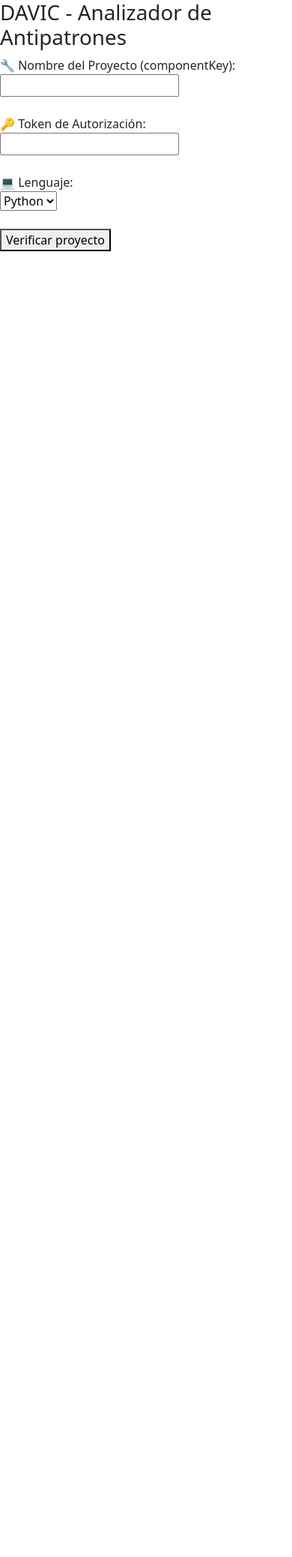
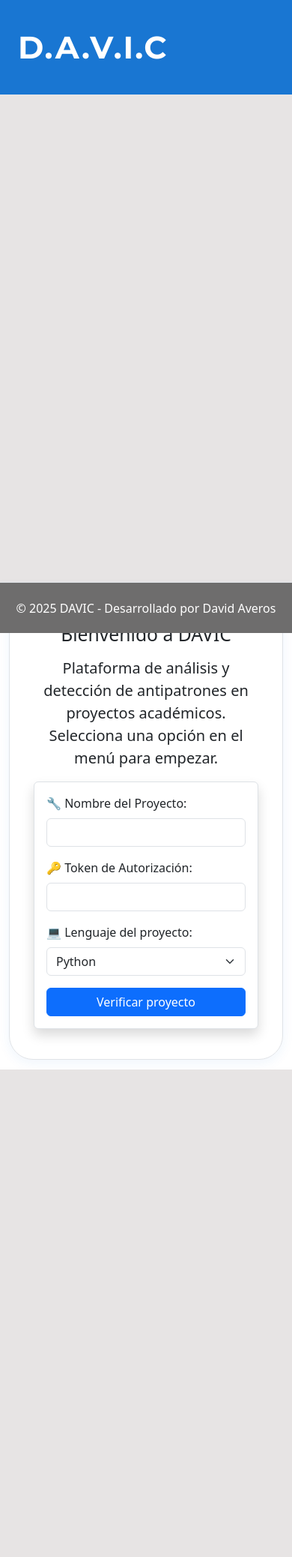
Before and after one commit to Mr-DUDU/davic-antipatron-detector, a Flask app: page / in a window 390 px wide. Shown: the whole page at 75% size. Before the commit the page ends 335 px from the top, so only its background shows below. Run offline with Flask 3, Linux system fonts and the light colour scheme.

Commit message:
feat(ui): estructura base de frontend con layout responsivo y estilos iniciales
- Layout con header (azul DAVIC), cuerpo en grid 3 columnas y footer
- Header y footer con bordes sutiles para separación visual
- Sección central con borde redondeado y sombra para formulario
- Integración de favicon personalizado y fuente Montserrat
- Preparado para agregar formulario en siguiente iteración

```diff
--- /dev/null
+++ b/static/css/style.css
@@ -0,0 +1,71 @@
+html, body, .main-wrapper {
+    height: 100%;
+    min-height: 100vh;
+}
+.app-title {
+    font-family: 'Montserrat', Arial, sans-serif;
+    font-size: 2.6rem;
+    letter-spacing: 2px;
+    color: #fff;
+    font-weight: 700;
+}
+:root {
+    --davic-blue: #1976d2; /* Puedes cambiar este color según tu logo */
+    --lateral-grey: #e7e4e4;
+}
+
+.main-wrapper {
+    display: flex;
+    flex-direction: column;
+    height: 100vh;
+}
+header {
+    flex: 0 0 15%;
+    min-height: 80px;
+    background: var(--davic-blue) !important;
+    color: #fff !important;
+    border-bottom: 1.5px solid #e0e3e7;  /* borde sutil abajo */
+    box-shadow: 0 2px 4px rgba(25, 118, 210, 0.03); /* sombra muy suave opcional */
+}
+
+main {
+    flex: 1 0 75%;
+    background: #fff;
+    padding: 0; /* sin padding para ajustar bien el grid */
+}
+.lateral-bg {
+    background: var(--lateral-grey);
+    height: 100vh; /* ayuda a estirar visualmente toda la columna */
+}
+.bg-white {
+    background: #fff !important;
+}
+/* Centro del main */
+.centro-card {
+    border-radius: 2rem;      /* bordes bien circulares */
+    border: 1.5px solid #e0e3e7;
+    box-shadow: 0 4px 16px rgba(25, 118, 210, 0.07);
+    padding: 2.5rem 2rem;
+    width: 100%;
+    max-width: 480px; /* ajustable al gusto */
+}
+
+/* Para responsividad en pantallas pequeñas */
+@media (max-width: 991px) {
+    .col-5 {
+        flex: 0 0 100%;
+        max-width: 100%;
+    }
+    .lateral-bg {
+        display: none;
+    }
+}
+
+footer {
+    flex: 0 0 8%;
+    min-height: 50px;
+    background: #6e6d6d;
+    color: #fff;
+    border-top: 1.5px solid #e0e3e7;  /* borde sutil arriba */
+    box-shadow: 0 -2px 4px rgba(25, 118, 210, 0.02); /* sombra muy suave opcional */
+}
--- a/templates/index.html
+++ b/templates/index.html
@@ -1,30 +1,133 @@
 <!DOCTYPE html>
 <html lang="es">
   <head>
-    <meta charset="UTF-8">
-    <title>DAVIC - Análisis</title>
-    <link href="https://cdn.jsdelivr.net/npm/bootstrap@5.3.0/dist/css/bootstrap.min.css" rel="stylesheet">
+    <meta charset="UTF-8" />
+    <meta name="viewport" content="width=device-width, initial-scale=1.0" />
+    <title>DAVIC - Inicio</title>
+    <!-- Bootstrap 5 CDN -->
+    <link
+      href="https://cdn.jsdelivr.net/npm/bootstrap@5.3.3/dist/css/bootstrap.min.css"
+      rel="stylesheet"
+    />
+    <!-- Google Fonts: Montserrat -->
+    <link
+      href="https://fonts.googleapis.com/css2?family=Montserrat:wght@700&display=swap"
+      rel="stylesheet"
+    />
+    <!-- Tu CSS personalizado -->
+    <link
+      rel="stylesheet"
+      href="{{ url_for('static', filename='css/style.css') }}"
+    />
+    <link
+      rel="icon"
+      type="image/png"
+      href="{{ url_for('static', filename='favicon.png') }}"
+    />
   </head>
   <body>
-    <h1>DAVIC - Analizador de Antipatrones</h1>
+    <div class="main-wrapper">
+      <!-- Header -->
+      <header class="d-flex align-items-center justify-content-between px-4">
+        <span class="app-title">D.A.V.I.C</span>
+      </header>
 
-    <form action="/api_importer" method="POST">
-        <label for="component">🔧 Nombre del Proyecto (componentKey):</label><br>
-        <input type="text" id="component" name="component_key" required><br><br>
+      <!-- Cuerpo principal -->
+      <main>
+        <div class="container-fluid h-100">
+          <div class="row h-100 align-items-center">
+            <!-- Lateral izquierdo -->
+            <div
+              class="col h-100 lateral-bg d-flex justify-content-center align-items-center"
+            >
+              <!-- Puedes poner algo aquí si quieres, o dejar vacío -->
+            </div>
+            <!-- Centro -->
+            <div
+              class="col-5 h-100 d-flex justify-content-center align-items-center bg-white"
+            >
+              <div class="centro-card w-100">
+                <h2 class="mb-3 text-center">Bienvenido a DAVIC</h2>
+                <p class="lead text-center">
+                  Plataforma de análisis y detección de antipatrones en
+                  proyectos académicos.<br />
+                  Selecciona una opción en el menú para empezar.
+                </p>
 
-        <label for="token">🔑 Token de Autorización:</label><br>
-        <input type="text" id="token" name="token" required><br><br>
+                <form
+                  action="/api_importer"
+                  method="POST"
+                  class="p-3 border rounded bg-white shadow"
+                >
+                  <div class="mb-3">
+                    <label for="component" class="form-label"
+                      >🔧 Nombre del Proyecto:</label
+                    >
+                    <input
+                      type="text"
+                      id="component"
+                      name="component_key"
+                      class="form-control"
+                      required
+                    />
+                  </div>
 
-        <label for="language">💻 Lenguaje:</label><br>
-        <select name="language" id="language" required>
+                  <div class="mb-3">
+                    <label for="token" class="form-label"
+                      >🔑 Token de Autorización:</label
+                    >
+                    <input
+                      type="text"
+                      id="token"
+                      name="token"
+                      class="form-control"
+                      required
+                    />
+                  </div>
+
+                  <div class="mb-3">
+                    <label for="language" class="form-label"
+                      >💻 Lenguaje del proyecto:</label
+                    >
+                    <select
+                      name="language"
+                      id="language"
+                      class="form-select"
+                      required
+                    >
                       <option value="python" selected>Python</option>
-        </select><br><br>
+                    </select>
+                  </div>
+
                   {% if mensaje %}
                   <div class="alert alert-warning" role="alert">
                     {{ mensaje }}
                   </div>
                   {% endif %}
-        <button type="submit">Verificar proyecto</button>
+
+                  <button type="submit" class="btn btn-primary w-100">
+                    Verificar proyecto
+                  </button>
                 </form>
+              </div>
+            </div>
+            <!-- Lateral derecho -->
+            <div
+              class="col h-100 lateral-bg d-flex justify-content-center align-items-center"
+            >
+              <!-- Puedes poner algo aquí si quieres, o dejar vacío -->
+            </div>
+          </div>
+        </div>
+      </main>
+
+      <!-- Footer -->
+      <footer class="d-flex align-items-center justify-content-center">
+        <span>© 2025 DAVIC - Desarrollado por David Averos</span>
+      </footer>
+    </div>
+
+    <!-- Bootstrap JS (opcional) -->
+    <script src="https://cdn.jsdelivr.net/npm/bootstrap@5.3.3/dist/js/bootstrap.bundle.min.js"></script>
   </body>
 </html>
```
Also changed, not shown: static/favicon.png (added). Lines whose indentation alone changed are shown as unchanged.
